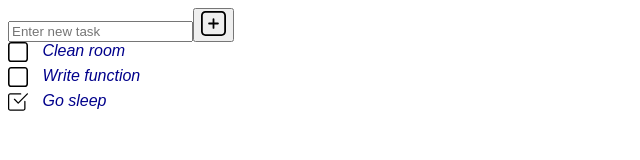
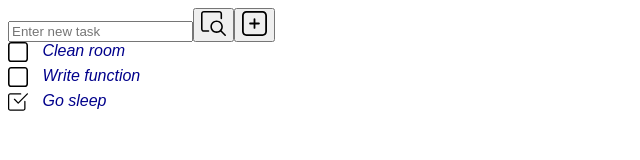
Before and after one commit to Svetlanasyo/to_do_list_REACT, a React (Create React App) app: page / in a window 1280 px wide. Shown: the top 160 px of the page, without its empty margins (0-640 px from the left). Built offline with nearby package versions, Linux system fonts and the light colour scheme.

Commit message:
closed #6

```diff
--- a/src/components/ToDosListComponent.tsx
+++ b/src/components/ToDosListComponent.tsx
@@ -8,6 +8,8 @@ export interface IToDosComponentProps {
 export interface IToDosComponentState {
     toDoName: string;
     TODOS: { name: string; isDone: boolean }[];
+    filteredTODOS: {name: string; isDone: boolean}[];
+    isFindEvent: boolean;
 }
 
 export class ToDosListComponent extends Component<IToDosComponentProps, IToDosComponentState> {
@@ -28,9 +30,11 @@ export class ToDosListComponent extends Component<IToDosComponentProps, IToDosCo
                     name: "Go sleep",
                     isDone: true
                 }
-            ]
+            ], filteredTODOS: [],
+            isFindEvent: false
         };
         this.addToDo = this.addToDo.bind(this);
+        this.findToDo = this.findToDo.bind(this);
     }
 
     render(): React.ReactElement<any> {
@@ -43,10 +47,10 @@ export class ToDosListComponent extends Component<IToDosComponentProps, IToDosCo
                         placeholder="Enter new task"
                         onChange={event => this.setToDoName(event.target.value)}
                     />
-
+                    <button onClick={this.findToDo}><img src='find.svg' height='25px' width='25px'/></button>
                     <button onClick={this.addToDo}><img src='plus.svg' height='25px' width='25px'/></button>
                 </div>
-                {this.state.TODOS.map((el) => {
+                {(!this.state.isFindEvent ? this.state.TODOS : this.state.filteredTODOS).map((el) => {
                     return <ToDoComponent toDoName={el.name} isDone={el.isDone}/>
                 })}
             </div>)
@@ -56,13 +60,27 @@ export class ToDosListComponent extends Component<IToDosComponentProps, IToDosCo
 
         this.setState(state => {
             return {
-                ...state, TODOS: [...state.TODOS, {name: this.state.toDoName, isDone:false}].reverse()}
+                ...state, TODOS: [...state.TODOS, {name: this.state.toDoName, isDone:false}].reverse(), isFindEvent:false}
+        })
+    }
+
+
+    private findToDo() {
+
+        let value = this
+        function isInTODOS (element:any) {
+            return element.name.includes(value.state.toDoName);
+        }
+
+        this.setState(state => {
+            return {
+                filteredTODOS: state.TODOS.filter(isInTODOS), isFindEvent: true}
         })
     }
 
 
     private setToDoName(value: string) {
-        this.setState({toDoName: value})
+        this.setState({toDoName: value, isFindEvent:false})
     }
 
 }
```
Also changed, not shown: public/find.svg (added).
